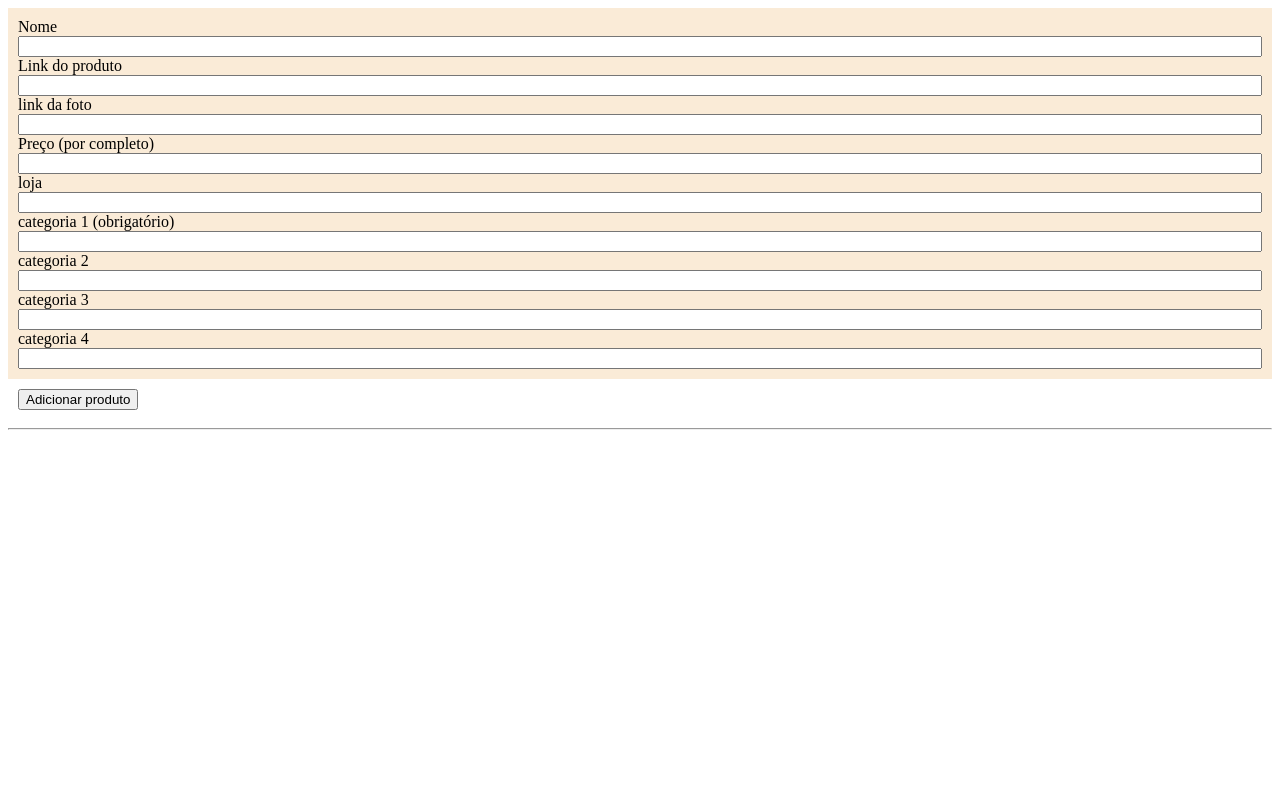
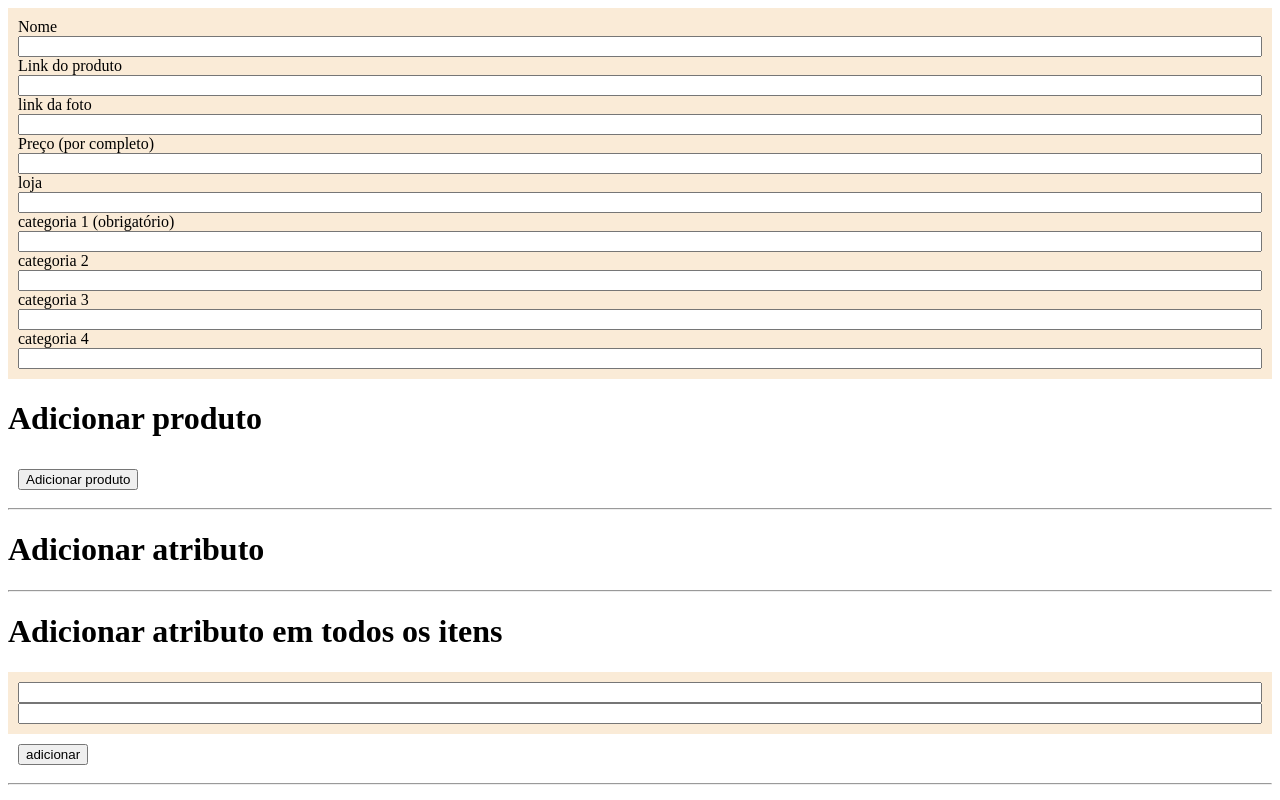
Before and after one commit to natanribeirobarbosa/adminproducts, a website with bundled scripts: page index.html in a window 1280 px wide. Built offline with nearby package versions, Linux system fonts and the light colour scheme; no server answers.

Commit message:
inserindo nova função de adicionar atributos

```diff
--- a/index.html
+++ b/index.html
@@ -1,20 +1,23 @@
 <!DOCTYPE html>
 <html lang="en">
+
 <head>
     <meta charset="UTF-8">
     <meta name="viewport" content="width=device-width, initial-scale=1.0">
     <title>admin</title>
     <style>
-        form{
+        form {
             display: flex;
             flex-direction: column;
             background-color: antiquewhite;
             padding: 10px;
         }
-        button{
+
+        button {
             margin: 10px;
 
         }
+
         .image {
             width: 200px;
             height: 200px;
@@ -22,7 +25,6 @@
             background-position: center;
             background-repeat: no-repeat;
         }
-
     </style>
 </head>
 <script src="index.js" type="module"></script>
@@ -52,14 +54,30 @@
     </form>
 
     <div id="lista"></div>
-        <button onclick='salvarProduto(document.getElementById("nome").value, document.getElementById("link").value, document.getElementById("linkF").value, document.getElementById("price").value, document.getElementById("store").value, document.getElementById("cat1").value,document.getElementById("cat2").value,document.getElementById("cat3").value,document.getElementById("cat4").value)'>Adicionar produto</button>
+    <h1>Adicionar produto</h1>
+    <button
+        onclick='salvarProduto(document.getElementById("nome").value, document.getElementById("link").value, document.getElementById("linkF").value, document.getElementById("price").value, document.getElementById("store").value, document.getElementById("cat1").value,document.getElementById("cat2").value,document.getElementById("cat3").value,document.getElementById("cat4").value)'>Adicionar
+        produto</button>
 
 
 
 
 
     <hr>
+    <h1>Adicionar atributo</h1>
+    <hr>
+    <h1>Adicionar atributo em todos os itens</h1>
+    <form>
+        <label for="atributo"></label>
+        <input type="text" name="atributo" id="atributo">
+        <label for="valor"></label>
+        <input type="text" name="valor" id="valor">
 
+    </form>
+
+        <button onclick='addFieldToCollections(document.getElementById("atributo").value, document.getElementById("valor").value)'>adicionar</button>
+
+    <hr>
     <div id="products"></div>
 
 
--- a/index.js
+++ b/index.js
@@ -93,7 +93,7 @@ async function salvarProduto(nome, link, linkF, price, store, cat1, cat2, cat3,
 
             await updateDoc(ref, {
                 names: categories
-                },{ merge: true });
+            }, { merge: true });
         }
     }
     if (cat3 != '') {
@@ -162,6 +162,48 @@ function carregarProdutos() {
 }
 
 
+//adicionar atributos
+async function addFieldToCollections(fieldName, fieldValue) {
+    const collections = await captureCategories();
+
+    const BATCH_LIMIT = 500; // Limite do Firestore por batch
+
+    for (const collectionName of collections) {
+        console.log(`⏳ Processando coleção: "${collectionName}"...`);
+
+        const collectionRef = collection(db, collectionName);
+        const snapshot = await getDocs(collectionRef);
+
+        if (snapshot.empty) {
+            console.log(`  ⚠️  Coleção "${collectionName}" está vazia, pulando.`);
+            continue;
+        }
+
+        const docs = snapshot.docs;
+        let updatedCount = 0;
+
+        // Divide os documentos em lotes de até 500
+        for (let i = 0; i < docs.length; i += BATCH_LIMIT) {
+            const batch = writeBatch(db);
+            const chunk = docs.slice(i, i + BATCH_LIMIT);
+
+            for (const document of chunk) {
+                const docRef = doc(db, collectionName, document.id);
+                batch.update(docRef, { [fieldName]: fieldValue });
+            }
+
+            await batch.commit();
+            updatedCount += chunk.length;
+            console.log(`  ✅ ${updatedCount}/${docs.length} documentos atualizados em "${collectionName}"`);
+        }
+
+        console.log(`✔️  Coleção "${collectionName}" concluída (${docs.length} docs).\n`);
+    }
+
+    console.log("🎉 Todas as coleções foram atualizadas com sucesso!");
+}
+
+
 
 carregarProdutos();
 window.apagarPorNome = apagarPorNome
```
Lines whose indentation alone changed are shown as unchanged.
